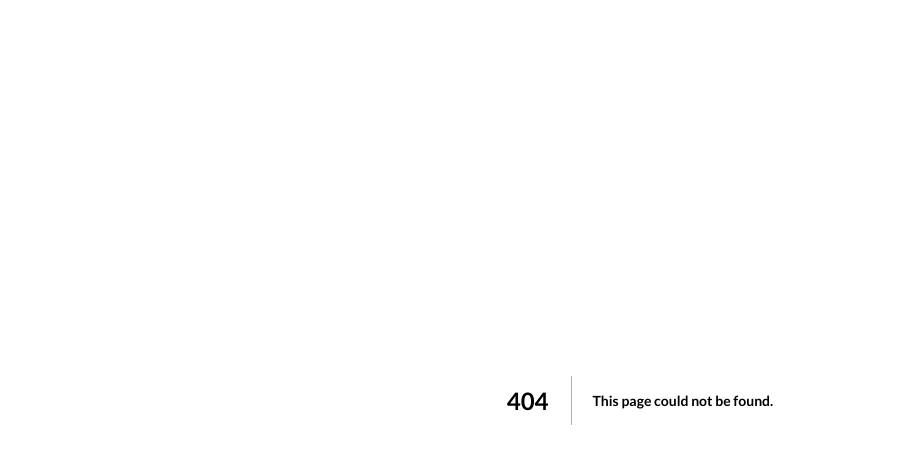
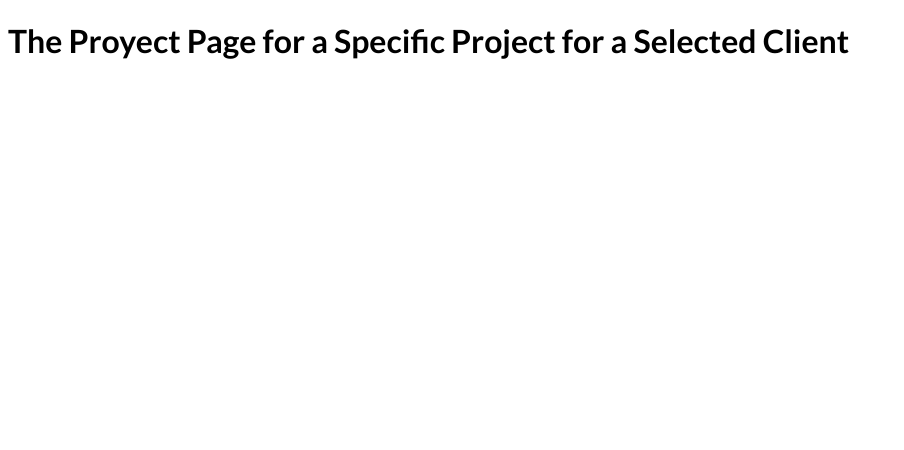
Before and after one commit to chlrobert93/NextJsPagesFileBasedRouting, a Next.js app: page /clients/1/1 in a window 1280 px wide. Before the commit this address had no page. Shown: the top 450 px of the page, without its empty margins (0-904 px from the left). Built offline with nearby package versions, Linux system fonts and the light colour scheme.

Commit message:
Building nexted synamic routes y paths

```diff
--- /dev/null
+++ b/pages/clients/[id]/[clientprojectid].js
@@ -0,0 +1,16 @@
+import { useRouter } from "next/router";
+
+function SelectedClientProyectPage() {
+  const router = useRouter();
+
+  console.log(router.pathname);
+  console.log(router.query);
+
+  return (
+    <div>
+      <h1>The Proyect Page for a Specific Project for a Selected Client</h1>
+    </div>
+  );
+}
+
+export default SelectedClientProyectPage;
--- a/pages/portfolio/[proyectid].js
+++ b/pages/portfolio/[proyectid].js
@@ -1,6 +1,8 @@
 import { useRouter } from "next/router";
 
 function PorfolioProjectPage() {
+
+  //Devuelve un obejcto
   const router = useRouter();
 
   console.log(router.pathname);
```
Also changed, not shown: pages/clients/[id]/index.js (added, +16 -0 lines), pages/clients/index.js (added, +10 -0 lines).
